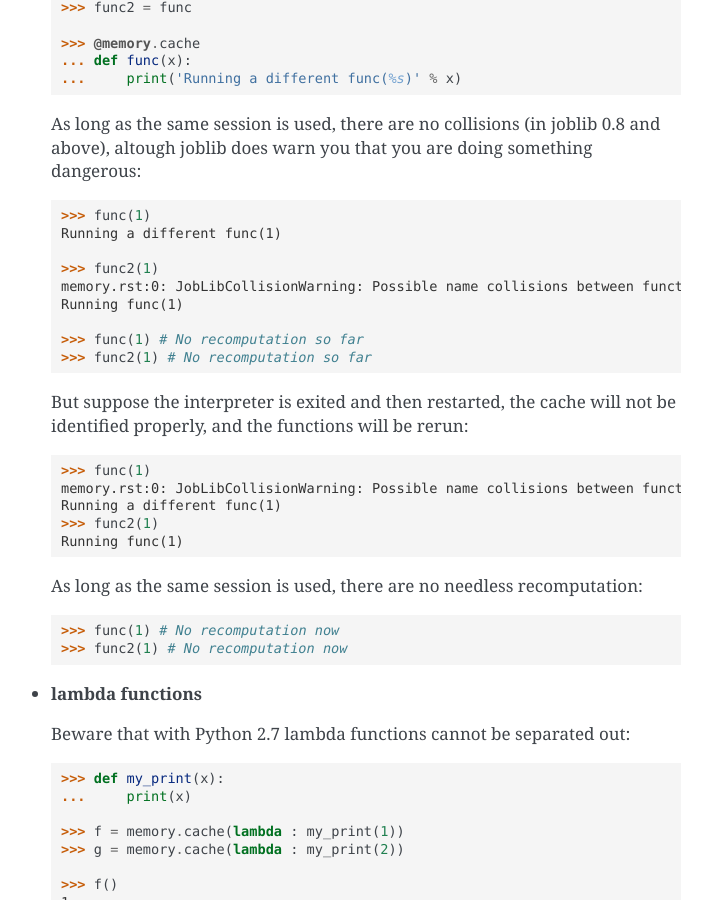
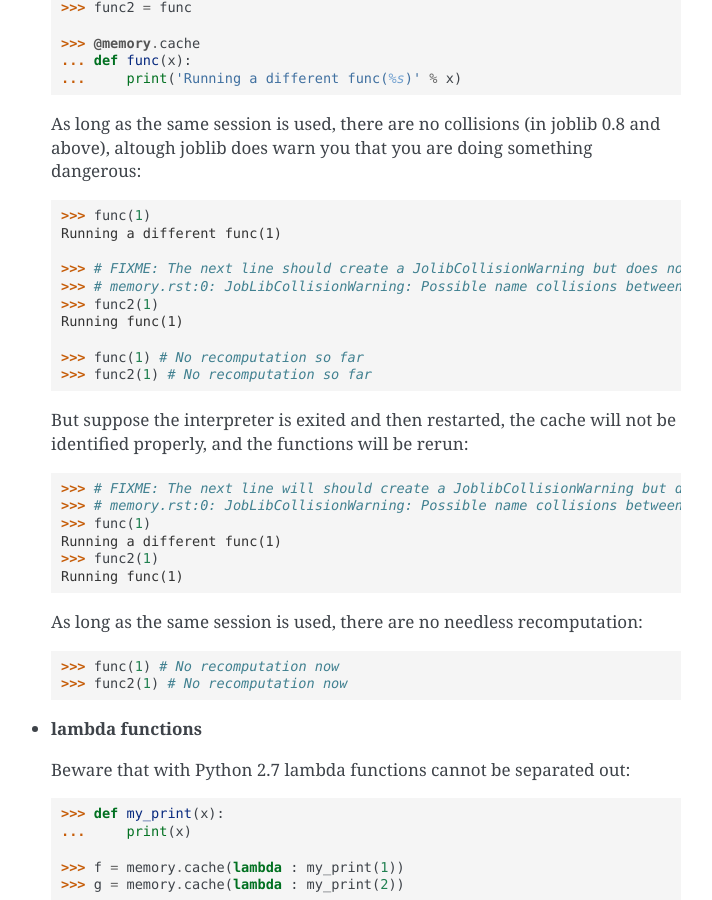
Before and after one commit to joblib/joblib, a Sphinx documentation site: the page built from doc/memory.rst, in a window 1280 px wide and 900 px high, scrolled down 4837 px. Shown: the whole window, without its empty margins (399-1111 px from the left). Built offline with Sphinx 7.4.7, drawn with Linux system fonts in a browser that asks for light colours; formulas are drawn with MathJax 3; pages that are not in the unit, such as notebooks, are missing from menus; some of the changed text lies outside the part shown.

```diff
--- a/doc/memory.rst
+++ b/doc/memory.rst
@@ -122,16 +122,16 @@ An example
     >>> a = g(3)
     A long-running calculation, with parameter 3
     >>> a
-    array([ 0.08,  1.  ,  0.08])
+    array([0.08, 1.  , 0.08])
     >>> g(3)
-    array([ 0.08,  1.  ,  0.08])
+    array([0.08, 1.  , 0.08])
     >>> b = h(a)
     A second long-running calculation, using g(x)
     >>> b2 = h(a)
     >>> b2
-    array([[ 0.0064,  0.08  ,  1.    ],
-           [ 1.    ,  1.    ,  1.    ],
-           [ 0.0064,  0.08  ,  1.    ]])
+    array([[0.0064, 0.08  , 1.    ],
+           [1.    , 1.    , 1.    ],
+           [0.0064, 0.08  , 1.    ]])
     >>> np.allclose(b, b2)
     True
 
@@ -149,13 +149,13 @@ arrays::
     >>> square(a)
     ________________________________________________________________________________
     [Memory] Calling square...
-    square(array([[ 0.,  0.,  1.],
-           [ 1.,  1.,  1.],
-           [ 4.,  2.,  1.]]))
+    square(array([[0., 0., 1.],
+           [1., 1., 1.],
+           [4., 2., 1.]]))
     ___________________________________________________________square - 0.0s, 0.0min
-    memmap([[  0.,   0.,   1.],
-           [  1.,   1.,   1.],
-           [ 16.,   4.,   1.]])
+    memmap([[ 0.,  0.,  1.],
+            [ 1.,  1.,  1.],
+            [16.,  4.,  1.]])
 
 .. note::
 
@@ -167,9 +167,9 @@ return value is loaded from the disk using memmapping::
 
     >>> res = square(a)
     >>> print(repr(res))
-    memmap([[  0.,   0.,   1.],
-           [  1.,   1.,   1.],
-           [ 16.,   4.,   1.]])
+    memmap([[ 0.,  0.,  1.],
+            [ 1.,  1.,  1.],
+            [16.,  4.,  1.]])
 
 ..
 
@@ -266,8 +266,9 @@ Gotchas
     >>> func(1)
     Running a different func(1)
 
+    >>> # FIXME: The next line should create a JolibCollisionWarning but does not
+    >>> # memory.rst:0: JobLibCollisionWarning: Possible name collisions between functions 'func' (<doctest memory.rst>:...) and 'func' (<doctest memory.rst>:...)
     >>> func2(1)  #doctest: +ELLIPSIS
-    memory.rst:0: JobLibCollisionWarning: Possible name collisions between functions 'func' (<doctest memory.rst>:...) and 'func' (<doctest memory.rst>:...)
     Running func(1)
 
     >>> func(1) # No recomputation so far
@@ -283,10 +284,11 @@ Gotchas
   But suppose the interpreter is exited and then restarted, the cache will not
   be identified properly, and the functions will be rerun::
 
-    >>> func(1) #doctest: +ELLIPSIS
-    memory.rst:0: JobLibCollisionWarning: Possible name collisions between functions 'func' (<doctest memory.rst>:...) and 'func' (<doctest memory.rst>:...)
+    >>> # FIXME: The next line will should create a JoblibCollisionWarning but does not. Also it is skipped because it does not produce any output
+    >>> # memory.rst:0: JobLibCollisionWarning: Possible name collisions between functions 'func' (<doctest memory.rst>:...) and 'func' (<doctest memory.rst>:...)
+    >>> func(1) #doctest: +ELLIPSIS +SKIP
     Running a different func(1)
-    >>> func2(1)  #doctest: +ELLIPSIS
+    >>> func2(1)  #doctest: +ELLIPSIS +SKIP
     Running func(1)
 
   As long as the same session is used, there are no needless
--- a/doc/parallel_numpy.rst
+++ b/doc/parallel_numpy.rst
@@ -47,7 +47,7 @@ threshold on the size of the array::
 
   >>> import numpy as np
   >>> from joblib import Parallel, delayed
-  >>> from joblib.pool import has_shareable_memory
+  >>> from joblib._memmapping_reducer import has_shareable_memory
 
   >>> Parallel(n_jobs=2, max_nbytes=1e6)(
   ...     delayed(has_shareable_memory)(np.ones(int(i)))
```
Also changed, not shown: other parts of doc/memory.rst (+4 -4 lines), doc/persistence.rst (+0 -7 lines).
